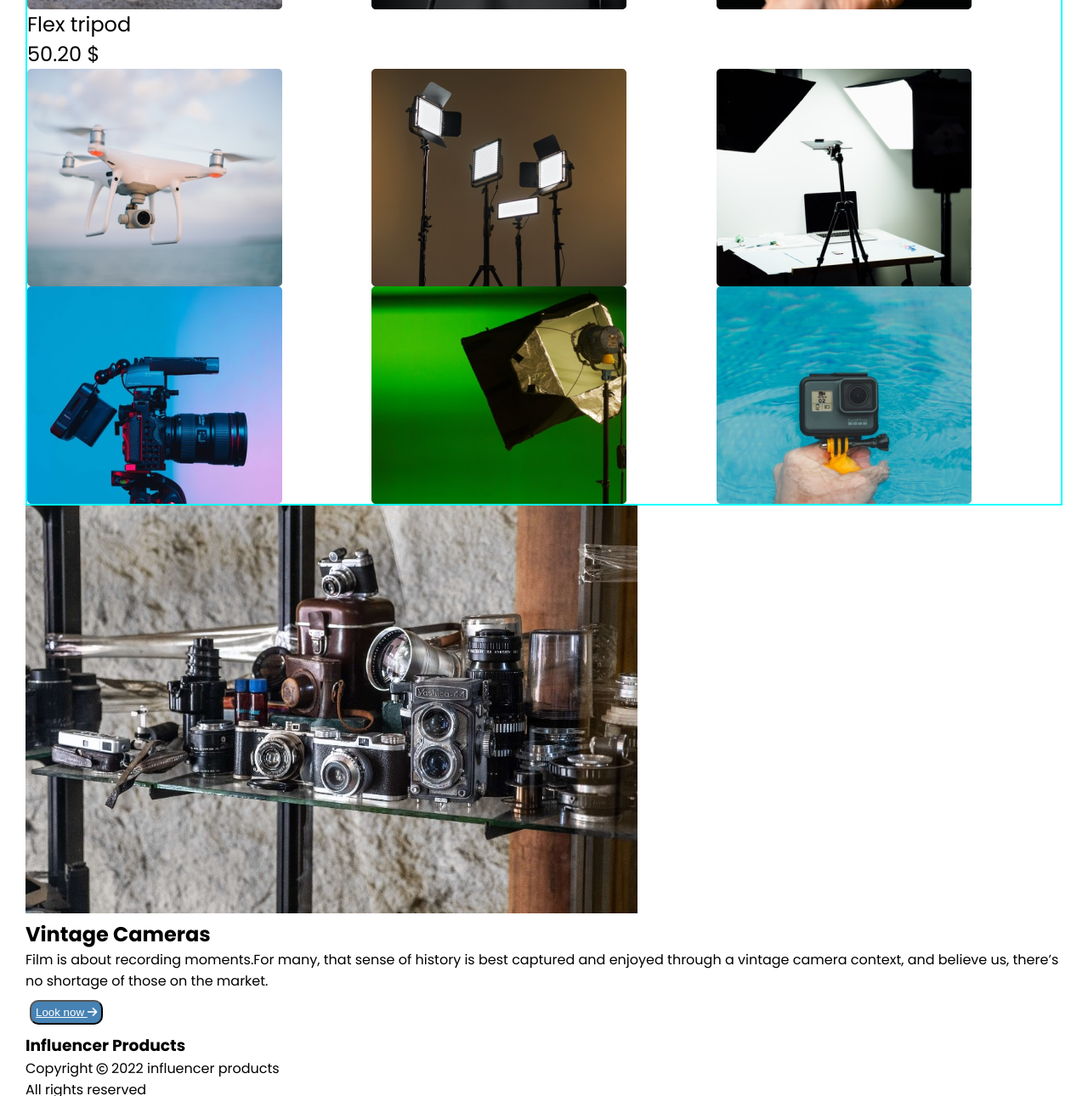
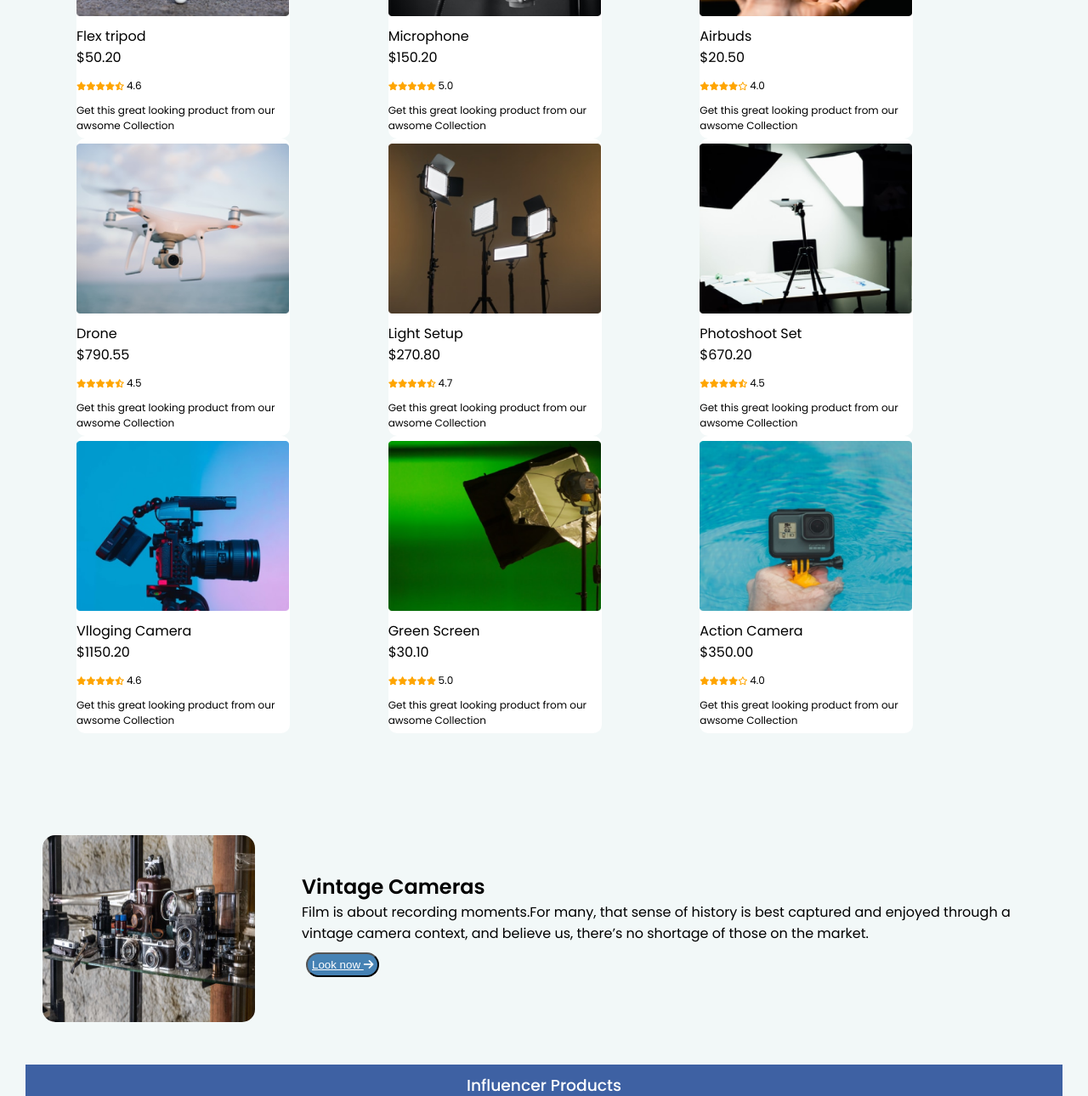
Before and after one commit to MTanzin/assignment2-repo, a plain HTML site: page index.html in a window 1280 px wide. Shown: the part 798-2088 px from the top of the page at 85% size. Drawn offline with Linux system fonts and the light colour scheme.

Commit message:
new commit

```diff
--- a/css/styles.css
+++ b/css/styles.css
@@ -6,6 +6,21 @@
 body{
     font-family: 'Poppins', sans-serif;
     margin: 20px 30px 0 30px;
+    background-color: rgb(242, 248, 248);
+}
+h1{
+    font-weight: 700;
+}
+h2{
+    font-weight: 600;
+    text-align: center;
+
+}
+h3{
+    font-weight: 500;
+}
+h4{
+    font-weight: 400;
 }
 .menu-container{
     display: flex;
@@ -30,7 +45,7 @@ button a{
 button{
     background-color: steelblue;
     margin: 10px 5px;
-    border-radius: 10px;
+    border-radius: 15px;
     padding: 5px;
 }
 
@@ -52,15 +67,17 @@ button{
     align-items: center;
     align-content: center;
 }
-.intro-img img{
+.img-box img{
     /* border:2px solid mediumaquamarine; */
-    height: 100%;
+    height: 220px;
+    width: 250px;
     display: flex;
     justify-content: center;
     align-content: center;
     align-items: center;
+    border-radius: 15px;
 }
-#intro-img{
+.img-box{
     flex-grow: 2;
 }
 
@@ -75,36 +92,100 @@ button{
     align-content: center;
     align-items: center;
     padding: 5px;
-    margin-bottom: 20px;
+    margin-bottom: 50px;
 }
 .ecommerce img{
     padding: 5px;
     height: 25px;
 }
-.popular{
-    border: 2px solid cyan;
-    text-align: center;
+/*--------------------------*\
+-------Popular Container------
+/*---------------------------*/
+.popular-container{
+    /* border: 2px solid cyan; */
+    padding: 30px;
+    margin-bottom: 20px;
 }
-.popular>h2{
-    text-align: center;
-    padding: 10px;
-    margin-bottom: 10px;
-    font-weight: 600;
-}
+
 .popular-grid{
     display: grid;
+    padding: 30px;
     grid-template-columns: 1fr 1fr 1fr;
+    /* grid-template-rows: 200px; */
+    grid-gap: auto;
+    border-radius: 15px;
+    border-bottom: 20px;
+
+    justify-content: center;
+    align-items: center;
+
 }
 .popular-cell{
     display: grid;
+    grid-template-columns: 1fr;
+    background-color: white;
+    /* text-align: center; */
+    /* padding: 20px; */
+    width: 251px;
+    height: 350px;
+    justify-content: center;
+    align-items: center;
+    border-radius: 10px;
+    /* font-size: 30px; */
+    /*
+    background-color: rgb(160, 231, 231);
+    border: 2px solid cyan;*/
 
 }
-.popular-cell h2{
-    text-align: left;
-    font-weight: 400;
+.popular-cell img{
+    height: 200px;
+    width: 250px;
+}
+.popular-cell p{
+    font-size: 12px;
+}
+.popular-cell small{
+    color: orange;
 }
 
+/*------ Vintage Camera Section -------*/
 
+.vintage-cameras{
+    /* border: 2px dashed cyan; */
+    display: flex;
+    height: 300px;
+    justify-content: center;
+    align-items: center;
+    padding: 20px;
+}
+#text-style{
+    order: 2;
+    margin-left: 50px;
+    align-items: center;
+    align-content: center;
+}
+#img-box-2{
+    order: 1;
+    flex-grow: 2;
+}
+
+/*-----Footer Section-------*/
+
+footer{
+    color: white;
+    /* width: 100%; */
+    background-color: rgb(62, 97, 163);
+    padding: 10px 0;
+    margin-top: 10px;
+    border-top: 0;
+}
+footer>h3{
+    font-weight: 500;
+    text-align: center;
+}
+footer p{
+    text-align: center;
+}
 /* nav{
     display: flex;
     color: black;
--- a/index.html
+++ b/index.html
@@ -19,7 +19,7 @@
     <header>
         <nav class="menu-container">
             <div>
-                <h2>Influencer Products</h2>
+                <h3>Influencer Products</h3>
             </div>
             <div>
                 <ul class="top-menu-nav">
@@ -46,7 +46,7 @@
                     <a href="index.html" target="_blank">Preebook now <i class="fas fa-arrow-right"></i></a>
                 </button>
             </div>
-            <div id="intro-img" class="intro-img">
+            <div id="img-box1" class="img-box">
                 <img src="images/main-camera.png" alt="camera picture">
             </div>
 
@@ -63,45 +63,121 @@
             <div><img src="logos/Walmart.svg" alt="Walmart" target="_blank"><a
                     href="https://www.walmart.com/"></a></img></div>
         </section>
-        <section class="popular">
+        <section class="popular-container">
             <h2>Popular Collection</h2>
             <div class="popular-grid">
                 <div class="popular-cell">
                     <img src="images/tripod.png" alt="popular-image">
-                    <h2>Flex tripod</h2>
-                    <h2>50.20 $</h2>
-
+                    <h4>Flex tripod <br>$50.20 </h4>
+                    <p>
+                        <small><i class="fas fa-star"></i><i class="fas fa-star"></i><i class="fas fa-star"></i><i
+                                class="fas fa-star"></i><i class="fas fa-star-half-alt"></i>
+                        </small>
+                        <span>4.6</span>
+                    </p>
+                    <p>Get this great looking product from our awsome Collection</p>
+                </div>
+                <div class="popular-cell">
+                    <img src="images/mic.png" alt="popular-image">
+                    <h4>Microphone <br>$150.20 </h4>
+                    <p>
+                        <small><i class="fas fa-star"></i><i class="fas fa-star"></i><i class="fas fa-star"></i><i
+                                class="fas fa-star"></i><i class="fas fa-star"></i></i>
+                        </small>
+                        <span>5.0</span>
+                    </p>
+                    <p>Get this great looking product from our awsome Collection</p>
 
                 </div>
                 <div class="popular-cell">
-                    <img src="images/mic.png" alt="popular-image">
-                </div>
-                <div class="popular-cell">
                     <img src="images/airpod.png" alt="popular-image">
+                    <h4>Airbuds <br>$20.50 </h4>
+                    <p>
+                        <small><i class="fas fa-star"></i><i class="fas fa-star"></i><i class="fas fa-star"></i><i
+                                class="fas fa-star"></i><i class="far fa-star"></i></i>
+                        </small>
+                        <span>4.0</span>
+                    </p>
+                    <p>Get this great looking product from our awsome Collection</p>
+
                 </div>
                 <div class="popular-cell">
                     <img src="images/drone.png" alt="popular-image">
+                    <h4>Drone <br>$790.55 </h4>
+                    <p>
+                        <small><i class="fas fa-star"></i><i class="fas fa-star"></i><i class="fas fa-star"></i><i
+                                class="fas fa-star"></i><i class="fas fa-star-half-alt"></i>
+                        </small>
+                        <span>4.5</span>
+                    </p>
+                    <p>Get this great looking product from our awsome Collection</p>
+
                 </div>
                 <div class="popular-cell">
                     <img src="images/lights.png" alt="popular-image">
+                    <h4>Light Setup <br>$270.80 </h4>
+                    <p>
+                        <small><i class="fas fa-star"></i><i class="fas fa-star"></i><i class="fas fa-star"></i><i
+                                class="fas fa-star"></i><i class="fas fa-star-half-alt"></i>
+                        </small>
+                        <span>4.7</span>
+                    </p>
+                    <p>Get this great looking product from our awsome Collection</p>
+
                 </div>
                 <div class="popular-cell">
                     <img src="images/setup.png" alt="popular-image">
+                    <h4>Photoshoot Set <br>$670.20 </h4>
+                    <p>
+                        <small><i class="fas fa-star"></i><i class="fas fa-star"></i><i class="fas fa-star"></i><i
+                                class="fas fa-star"></i><i class="fas fa-star-half-alt"></i>
+                        </small>
+                        <span>4.5</span>
+                    </p>
+                    <p>Get this great looking product from our awsome Collection</p>
+
                 </div>
                 <div class="popular-cell">
                     <img src="images/camera.png" alt="popular-image">
+                    <h4>Vlloging Camera <br>$1150.20 </h4>
+                    <p>
+                        <small><i class="fas fa-star"></i><i class="fas fa-star"></i><i class="fas fa-star"></i><i
+                                class="fas fa-star"></i><i class="fas fa-star-half-alt"></i>
+                        </small>
+                        <span>4.6</span>
+                    </p>
+                    <p>Get this great looking product from our awsome Collection</p>
+
                 </div>
                 <div class="popular-cell">
                     <img src="images/single-light.png" alt="popular-image">
+                    <h4>Green Screen <br>$30.10 </h4>
+                    <p>
+                        <small><i class="fas fa-star"></i><i class="fas fa-star"></i><i class="fas fa-star"></i><i
+                                class="fas fa-star"></i><i class="fas fa-star"></i>
+                        </small>
+                        <span>5.0</span>
+                    </p>
+                    <p>Get this great looking product from our awsome Collection</p>
+
                 </div>
                 <div class="popular-cell">
                     <img src="images/action.png" alt="popular-image">
+                    <h4>Action Camera <br>$350.00 </h4>
+                    <p>
+                        <small><i class="fas fa-star"></i><i class="fas fa-star"></i><i class="fas fa-star"></i><i
+                                class="fas fa-star"></i><i class="far fa-star"></i>
+                        </small>
+                        <span>4.0</span>
+                    </p>
+                    <p>Get this great looking product from our awsome Collection</p>
+
                 </div>
             </div>
         </section>
         <section class="vintage-cameras">
-            <div><img src="images/vintage-comp.jpg" alt="Cameras"></div>
-            <div class="vintage-artice">
+
+            <div id="text-style" class="text-style-part">
                 <h2>Vintage Cameras</h2>
                 <p>Film is about recording moments.For many, that sense of history is best captured and enjoyed through
                     a vintage camera context, and believe us, there’s no shortage of those on the market.</p>
@@ -110,10 +186,14 @@
                             class="fas fa-arrow-right"></i></a>
                 </button>
             </div>
+
+            <div id="img-box2" class="img-box">
+                <img src="images/vintage-comp.jpg" alt="Cameras">
+            </div>
         </section>
     </main>
 
-    <footer>
+    <footer class="footer-container">
         <h3>Influencer Products</h3>
         <p>Copyright <small><i class="far fa-copyright"></i></small> 2022 influencer products <br> All rights reserved
         </p>
```
